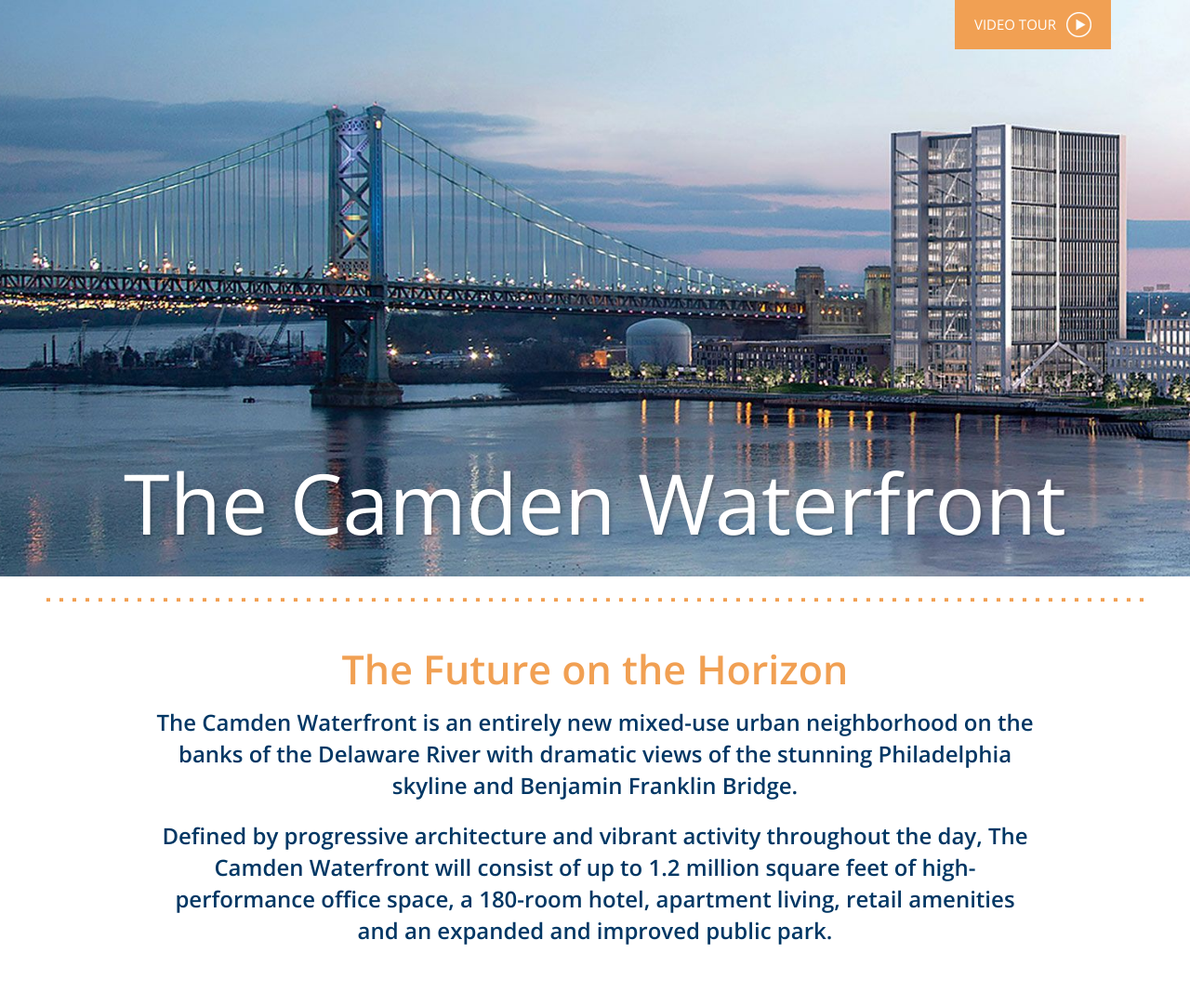
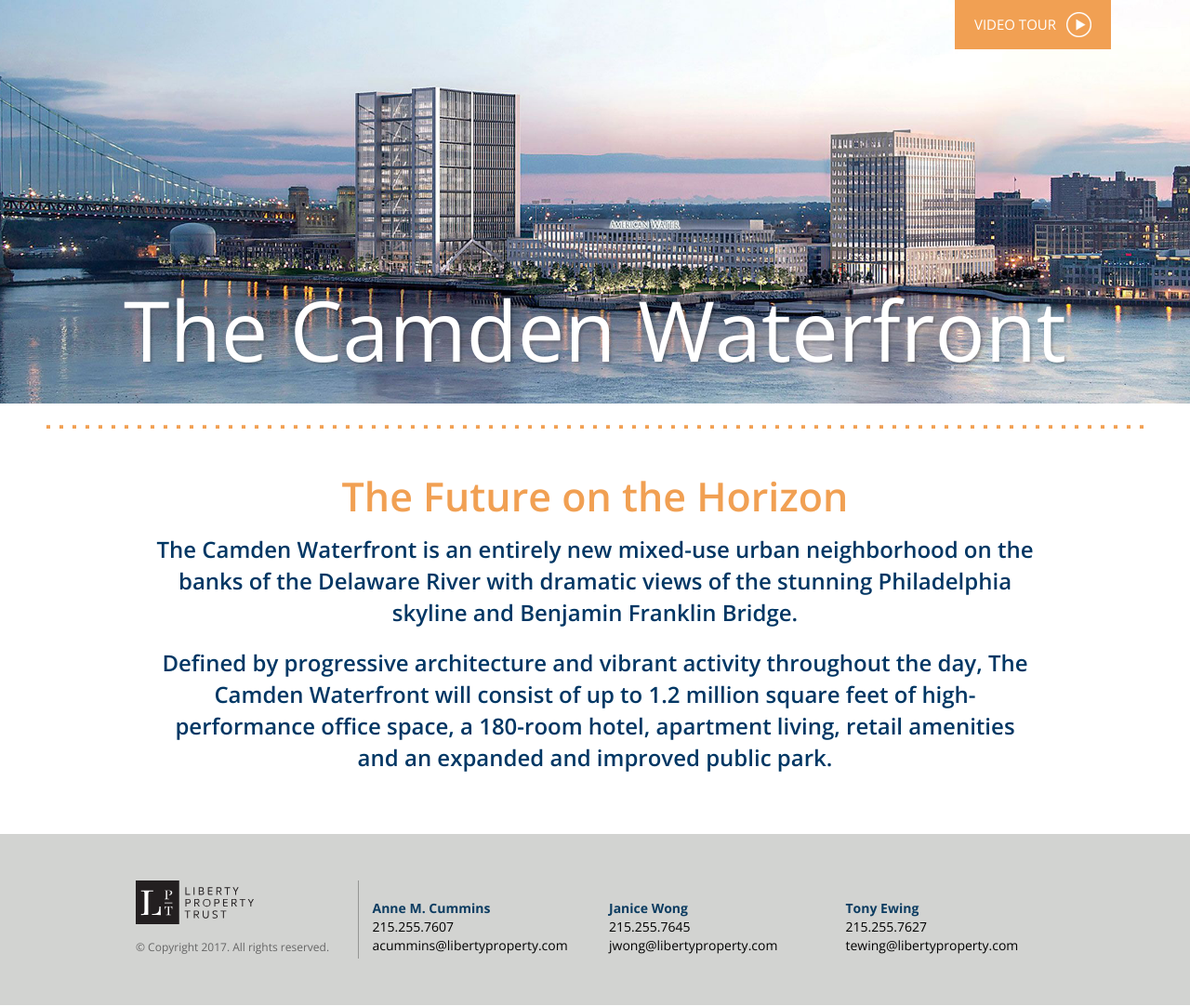
Before and after one commit to aaronfrey-freelance/PepperLillie-Camden-Waterfront, a PHP site: the page made by index.php in a window 1280 px wide. Shown: the part 200-1282 px from the top of the page at 93% size. Run offline with PHP 8.4, Linux system fonts and the light colour scheme; some libraries are stand-ins or nearby versions.

Commit message:
fit pan image to window

```diff
--- a/css/main.css
+++ b/css/main.css
@@ -84,12 +84,12 @@ p {
 
 #index .home-banner .pan-container {
   position: relative;
-  height: 216px;
+  height: 216px !important;
 }
 
 #index .home-banner .pan-container .pan-image {
-  height: 216px;
-  background: url('../img/home/slider/slider.jpg');
+  height: 216px !important;
+  background: url('../img/home/slider/slider.jpg') no-repeat;
   background-size: auto 100%;
 }
 
@@ -431,10 +431,10 @@ p {
     top: 0;
   }
   #index .home-banner .pan-container {
-    height: 620px;
+    min-height: 434px;
   }
   #index .home-banner .pan-container .pan-image {
-    height: 620px;
+    min-height: 434px;
   }
   #index .home-banner span {
     bottom: 35px;
--- a/js/main.js
+++ b/js/main.js
@@ -21,6 +21,7 @@ function getWindowWidth() {
   // Update the window width variable on resize
   $(window).on("load resize", function(e) {
     getWindowWidth();
+    fitPanToWindow();
   });
 
   // Show the dropdown menu on hover
@@ -38,9 +39,17 @@ function getWindowWidth() {
   function animateLeft() {
     $('.pan-image').animate({
       'background-position-x': '100%'
-    }, 30000, 'swing');
+    }, 30000, 'linear');
   }
   animateLeft();
+
+  function fitPanToWindow() {
+    // Get the window height
+    var windowHeight = $(window).height();
+    var headerHeight = $('.header').height();
+    // Set the height of the pan container
+    $('.pan-container, .pan-image').height(windowHeight - headerHeight);
+  }
 
   // Sliders
   $('.slider').bxSlider({
```
Also changed, not shown: img/home/slider/_slider.jpg (added), img/home/slider/slider.jpg.
